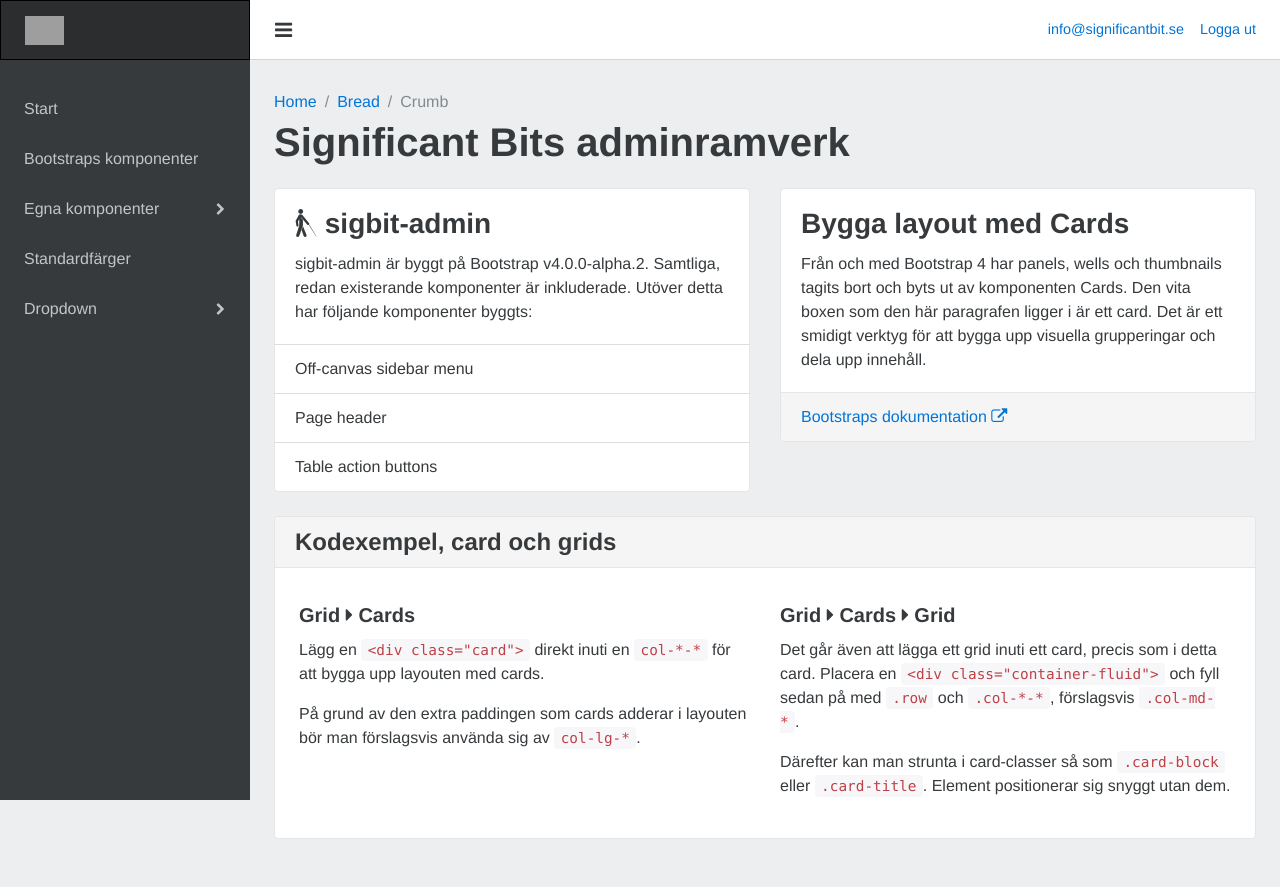
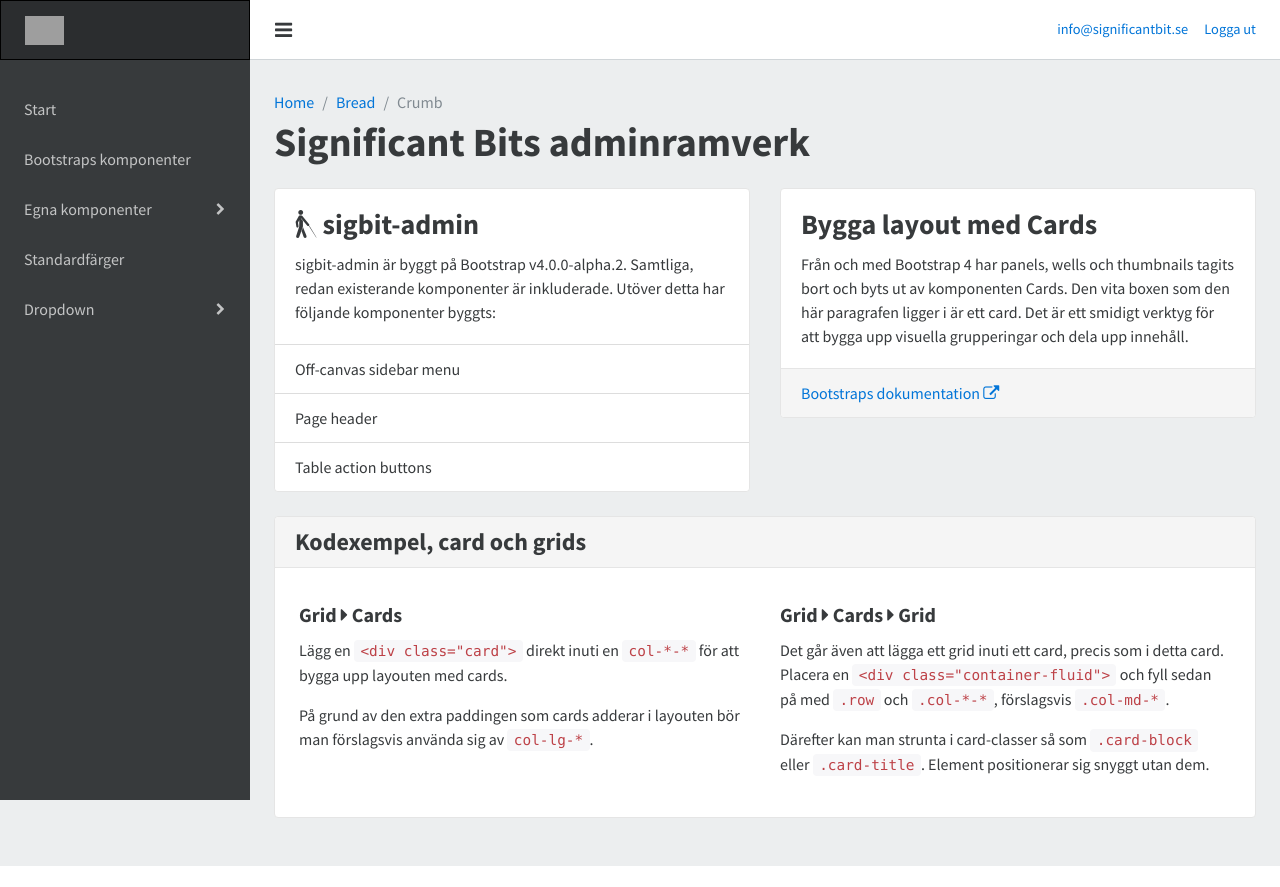
Before and after one commit to significantbit/sigbit-admin, a Node server app: page / in a window 1280 px wide. After the commit the page ends 866 px from the top, so only its background shows below. Run offline with Node 20, Linux system fonts and the light colour scheme; some libraries are stand-ins or nearby versions; grey boxes are pictures that could not be loaded.

Commit message:
Include Google font Source Sans Pro

```diff
--- a/views/header.ejs
+++ b/views/header.ejs
@@ -12,6 +12,7 @@
 
   <link rel="stylesheet" href="css/style.css">
   <link rel="stylesheet" href="https://maxcdn.bootstrapcdn.com/font-awesome/4.6.3/css/font-awesome.min.css">
+  <link href='https://fonts.googleapis.com/css?family=Source+Sans+Pro:400,300,300italic,400italic,700,700italic,900,900italic,600,600italic' rel='stylesheet' type='text/css'>
 
   <!--[if lt IE 9]>
   <script src="http://html5shiv.googlecode.com/svn/trunk/html5.js"></script>
```
